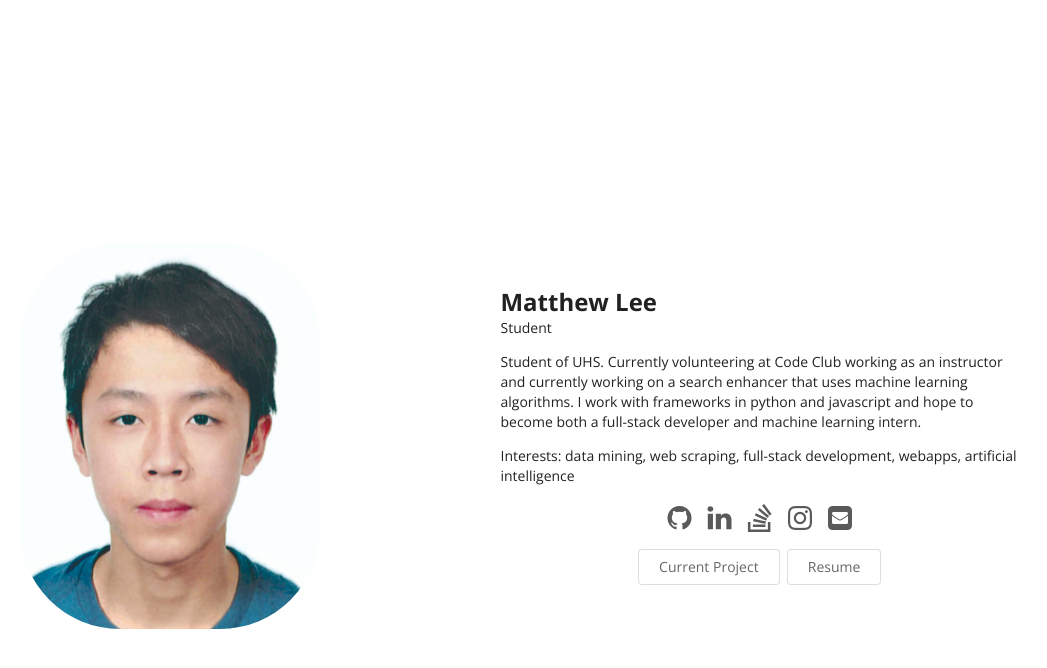
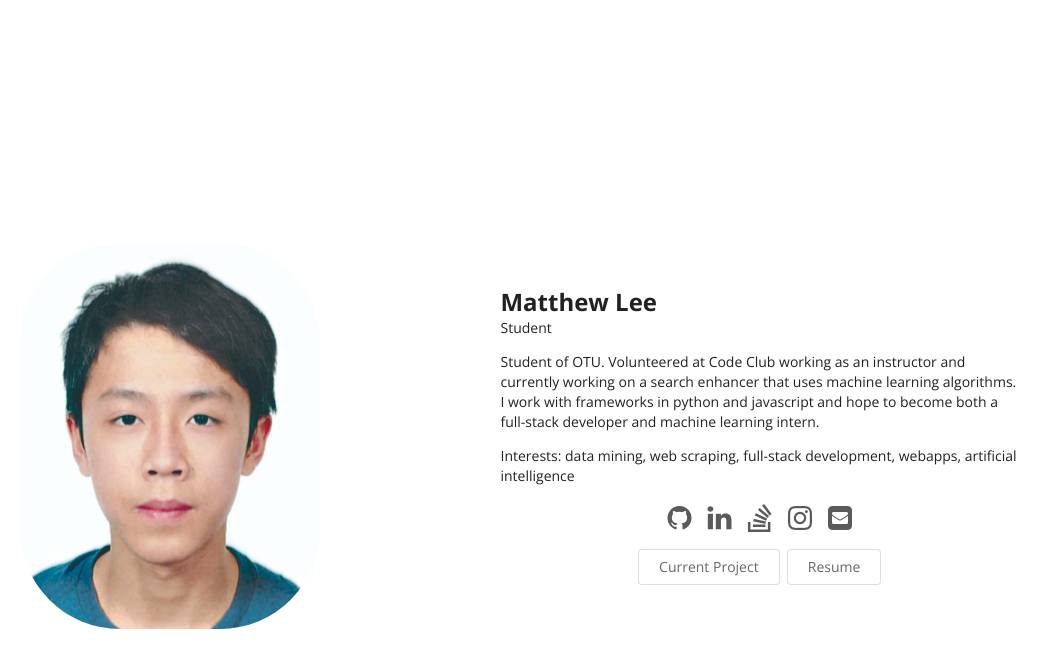
Before and after one commit to KureYv/matthewl.xyz, a Jekyll site: the page built from index.html, in a window 1280 px wide. Shown: the top 668 px of the page, without its empty margins (181-1228 px from the left). Built offline with Jekyll 4.4.1, drawn with Linux system fonts in a browser that asks for light colours.

Commit message:
Update bio.json

```diff
--- a/_data/bio.json
+++ b/_data/bio.json
@@ -6,7 +6,7 @@
     "email": "matthewlee031205@gmail.com",
     "phone": "",
     "website": "https://weezity.github.io",
-    "summary": "Student of UHS. Currently volunteering at Code Club working as an instructor and currently working on a search enhancer that uses machine learning algorithms. I work with frameworks in python and javascript and hope to become both a full-stack developer and machine learning intern.",
+    "summary": "Student of OTU. Volunteered at Code Club working as an instructor and currently working on a search enhancer that uses machine learning algorithms. I work with frameworks in python and javascript and hope to become both a full-stack developer and machine learning intern.",
     "location": {
       "address": "",
       "postalCode": "",
```
